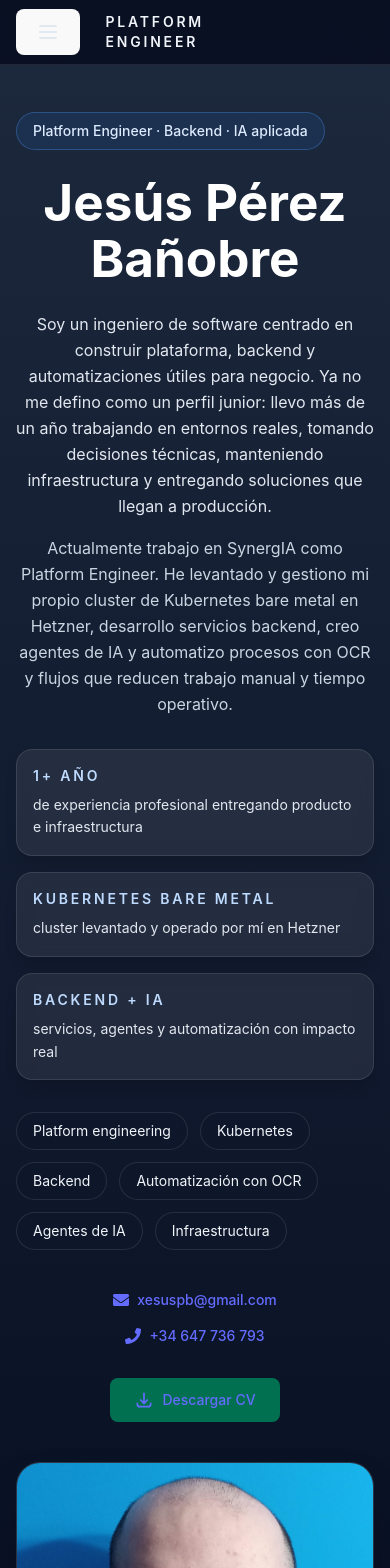
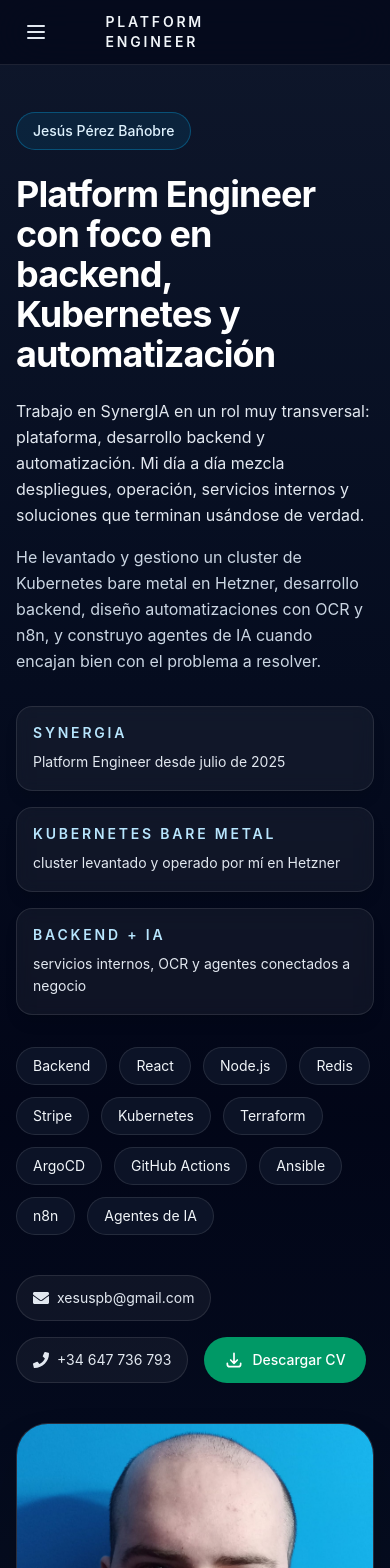
Before and after one commit to KetaLoca/Portfolio-jesuspb, a React (Vite) app: page / in a window 390 px wide. Shown: the top 1568 px of the page. Built offline with nearby package versions, Linux system fonts and the light colour scheme.

Commit message:
Mejora general y en maquetado y portfolio en general

```diff
--- a/package.json
+++ b/package.json
@@ -15,7 +15,7 @@
     "react": "^18.3.1",
     "react-dom": "^18.3.1",
     "react-icons": "^5.4.0",
-    "swiper": "^11.2.1"
+    "swiper": "^12.1.3"
   },
   "devDependencies": {
     "@eslint/js": "^9.17.0",
--- a/src/App.jsx
+++ b/src/App.jsx
@@ -9,7 +9,7 @@ import Tecs from './components/Tecs.jsx'
 function App() {
 
   return (
-    <div className="relative mx-auto w-full max-w-[100vw] overflow-x-hidden bg-slate-950">
+    <div className="relative min-h-screen w-full overflow-x-clip bg-slate-950 text-white">
       <Header />
       <About />
       <Experience />
--- a/src/components/About.jsx
+++ b/src/components/About.jsx
@@ -8,8 +8,8 @@ const About = () => {
 
   const highlights = [
     {
-      value: "1+ año",
-      label: "de experiencia profesional entregando producto e infraestructura",
+      value: "SynergIA",
+      label: "Platform Engineer desde julio de 2025",
     },
     {
       value: "Kubernetes bare metal",
@@ -17,51 +17,55 @@ const About = () => {
     },
     {
       value: "Backend + IA",
-      label: "servicios, agentes y automatización con impacto real",
+      label: "servicios internos, OCR y agentes conectados a negocio",
     },
   ];
 
   const focusAreas = [
-    "Platform engineering",
+    "Backend",
+    "React",
+    "Node.js",
+    "Redis",
+    "Stripe",
     "Kubernetes",
-    "Backend",
-    "Automatización con OCR",
+    "Terraform",
+    "ArgoCD",
+    "GitHub Actions",
+    "Ansible",
+    "n8n",
     "Agentes de IA",
-    "Infraestructura",
   ];
 
   const currentWork = [
-    "Opero infraestructura y despliegues sobre Kubernetes con ownership real de la plataforma.",
-    "Desarrollo backend y herramientas internas para acelerar procesos y entregas.",
-    "Diseño automatizaciones con OCR, workflows y agentes de IA conectados a necesidades de negocio.",
+    "Plataforma, despliegues y operación diaria sobre Kubernetes.",
+    "Desarrollo backend y herramientas internas para producto y equipo.",
+    "Automatización de procesos con OCR, n8n y agentes de IA.",
   ];
 
   return (
     <section
       id="sobre-mi"
-      className="relative left-1/2 right-1/2 w-full -translate-x-1/2 bg-gradient-to-b from-slate-800 via-slate-900 to-slate-950 px-4 pb-16 pt-28 sm:px-6 md:pb-20 lg:px-8"
+      className="w-full overflow-hidden bg-gradient-to-b from-slate-900 via-slate-950 to-slate-900 pb-16 pt-28 md:pb-20 lg:pt-32"
     >
-      <div className="mx-auto grid w-full max-w-6xl items-start gap-10 lg:grid-cols-[1.35fr_0.85fr]">
-        <div>
-          <span className="inline-flex rounded-full border border-blue-400/30 bg-blue-500/10 px-4 py-2 text-sm font-medium text-blue-100">
-            Platform Engineer · Backend · IA aplicada
+      <div className="mx-auto grid w-full max-w-[1360px] gap-10 px-4 sm:px-6 md:px-8 lg:grid-cols-[minmax(0,1fr)_minmax(320px,380px)] lg:items-center lg:px-8">
+        <div className="min-w-0">
+          <span className="inline-flex rounded-full border border-sky-400/30 bg-sky-500/10 px-4 py-2 text-sm font-medium text-sky-100">
+            Jesús Pérez Bañobre
           </span>
 
-          <div className="mt-6 text-center lg:text-left">
-            <h1 className="text-4xl font-bold text-white md:text-5xl lg:text-6xl">
-              Jesús Pérez Bañobre
+          <div className="mt-6 text-left">
+            <h1 className="max-w-4xl text-4xl font-bold tracking-tight text-white md:text-5xl lg:text-6xl">
+              Platform Engineer con foco en backend, Kubernetes y automatización
             </h1>
             <p className="mt-6 text-base leading-relaxed text-slate-200 md:text-lg">
-              Soy un ingeniero de software centrado en construir plataforma, backend y
-              automatizaciones útiles para negocio. Ya no me defino como un perfil junior:
-              llevo más de un año trabajando en entornos reales, tomando decisiones técnicas,
-              manteniendo infraestructura y entregando soluciones que llegan a producción.
+              Trabajo en SynergIA en un rol muy transversal: plataforma, desarrollo backend y
+              automatización. Mi día a día mezcla despliegues, operación, servicios internos y
+              soluciones que terminan usándose de verdad.
             </p>
             <p className="mt-4 text-base leading-relaxed text-slate-300 md:text-lg">
-              Actualmente trabajo en SynergIA como Platform Engineer. He levantado y gestiono
-              mi propio cluster de Kubernetes bare metal en Hetzner, desarrollo servicios
-              backend, creo agentes de IA y automatizo procesos con OCR y flujos que reducen
-              trabajo manual y tiempo operativo.
+              He levantado y gestiono un cluster de Kubernetes bare metal en Hetzner, desarrollo
+              backend, diseño automatizaciones con OCR y n8n, y construyo agentes de IA cuando
+              encajan bien con el problema a resolver.
             </p>
           </div>
 
@@ -69,9 +73,9 @@ const About = () => {
             {highlights.map((highlight) => (
               <div
                 key={highlight.value}
-                className="rounded-2xl border border-white/10 bg-white/8 p-4 text-left shadow-lg shadow-black/10 backdrop-blur"
+                className="rounded-2xl border border-white/10 bg-white/5 p-4 text-left shadow-lg shadow-black/10 backdrop-blur"
               >
-                <p className="text-sm font-semibold uppercase tracking-[0.2em] text-blue-200">
+                <p className="text-sm font-semibold uppercase tracking-[0.2em] text-sky-200">
                   {highlight.value}
                 </p>
                 <p className="mt-2 text-sm leading-relaxed text-slate-200">
@@ -85,38 +89,32 @@ const About = () => {
             {focusAreas.map((area) => (
               <span
                 key={area}
-                className="rounded-full border border-white/10 bg-slate-900/70 px-4 py-2 text-sm text-slate-100"
+                className="rounded-full border border-white/10 bg-slate-900/80 px-4 py-2 text-sm text-slate-100"
               >
                 {area}
               </span>
             ))}
           </div>
 
-          <div className="mb-8 mt-10 flex flex-col items-center gap-4 sm:flex-row sm:justify-start sm:gap-8 md:mb-12">
+          <div className="mt-10 flex flex-wrap gap-4">
             <a
               href="mailto:xesuspb@gmail.com"
-              className="flex items-center text-sm text-slate-200 transition-colors hover:text-blue-300 sm:text-base"
+              className="inline-flex items-center rounded-full border border-white/10 bg-white/5 px-4 py-3 text-sm text-slate-200 transition-colors hover:border-sky-400/40 hover:text-sky-200 sm:text-base"
             >
               <FaEnvelope className="mr-2 h-4 w-4" />
               xesuspb@gmail.com
             </a>
-
-            <div className="hidden h-6 w-px bg-white/20 sm:block" />
-
             <a
               href="tel:+34647736793"
-              className="flex items-center text-sm text-slate-200 transition-colors hover:text-blue-300 sm:text-base"
+              className="inline-flex items-center rounded-full border border-white/10 bg-white/5 px-4 py-3 text-sm text-slate-200 transition-colors hover:border-sky-400/40 hover:text-sky-200 sm:text-base"
             >
               <FaPhone className="mr-2 h-4 w-4" />
               +34 647 736 793
             </a>
-          </div>
-
-          <div className="text-center lg:text-left">
             <a
               href="/curriculum.pdf"
               download="JesusPerezBanobre_CV.pdf"
-              className="inline-flex items-center rounded-lg bg-emerald-700/90 px-6 py-3 text-sm font-medium text-white transition-colors duration-200 hover:bg-emerald-800 sm:text-base"
+              className="inline-flex items-center rounded-full bg-emerald-600 px-5 py-3 text-sm font-medium text-white transition-colors duration-200 hover:bg-emerald-500 sm:text-base"
             >
               <svg
                 className="w-5 h-5 mr-2"
@@ -136,17 +134,18 @@ const About = () => {
           </div>
         </div>
 
-        <div className="space-y-6 lg:pt-8">
-          <div className="overflow-hidden rounded-3xl border border-white/10 bg-white/5 shadow-2xl shadow-black/30">
+        <div className="min-w-0 grid gap-4 lg:gap-5">
+          <div className="overflow-hidden rounded-[2rem] border border-white/10 bg-white/5 shadow-2xl shadow-black/30">
             <img
               src="/Foto.jpg"
               alt="Jesús Pérez Bañobre"
-              className="h-full w-full object-cover"
+              className="aspect-[4/5] w-full object-cover"
             />
           </div>
 
-          <div className="rounded-3xl border border-white/10 bg-white/8 p-6 shadow-xl shadow-black/20 backdrop-blur">
-            <p className="text-xs font-semibold uppercase tracking-[0.3em] text-blue-200">
+          <div className="grid gap-4 sm:grid-cols-3 lg:grid-cols-1">
+            <div className="rounded-3xl border border-white/10 bg-white/5 p-6 shadow-xl shadow-black/20 backdrop-blur sm:col-span-3 lg:col-span-1">
+              <p className="text-xs font-semibold uppercase tracking-[0.3em] text-sky-200">
                 Ahora mismo
               </p>
 
@@ -159,9 +158,10 @@ const About = () => {
                 ))}
               </ul>
 
-            <p className="mt-5 text-sm text-blue-100/80">
+              <p className="mt-5 text-sm text-sky-100/80">
                 Perfil actualizado en {lastUpdated}.
               </p>
+            </div>
           </div>
         </div>
       </div>
--- a/src/components/Formation.jsx
+++ b/src/components/Formation.jsx
@@ -29,8 +29,8 @@ const Formation = () => {
   ];
 
   return (
-    <section id="formacion" className="w-full bg-gradient-to-b from-blue-300/50 to-gray-500 px-4 py-10 sm:px-6 md:px-8">
-      <div className="max-w-6xl mx-auto">
+    <section id="formacion" className="w-full bg-gradient-to-b from-blue-300/50 to-gray-500 py-10">
+      <div className="mx-auto max-w-[1360px] px-4 sm:px-6 md:px-8">
         <motion.h2
           initial={{ opacity: 0, y: 20 }}
           whileInView={{ opacity: 1, y: 0 }}
--- a/src/components/Header.jsx
+++ b/src/components/Header.jsx
@@ -32,7 +32,7 @@ const Header = () => {
 
     return (
         <header ref={headerRef} className="fixed left-0 top-0 z-50 w-full border-b border-white/10 bg-slate-950/70 backdrop-blur-xl">
-            <nav className="max-w-6xl mx-auto px-4 sm:px-6 lg:px-8">
+            <nav className="max-w-[1360px] mx-auto px-4 sm:px-6 lg:px-8">
                 <div className="flex items-center h-16 relative">
                     <button
                         onClick={() => setIsMenuOpen(!isMenuOpen)}
--- a/src/components/Projects.jsx
+++ b/src/components/Projects.jsx
@@ -64,8 +64,8 @@ const Projects = () => {
     };
 
     return (
-        <section id='proyectos' className="w-full overflow-hidden bg-gradient-to-b from-blue-300/50 to-gray-500 px-4 py-16 sm:px-6 md:px-8">
-            <div className="mx-auto max-w-6xl">
+        <section id='proyectos' className="w-full overflow-hidden bg-gradient-to-b from-blue-300/50 to-gray-500 py-16">
+            <div className="mx-auto max-w-[1360px] px-4 sm:px-6 md:px-8">
                 <div className="max-w-3xl">
                     <p className="text-sm font-semibold uppercase tracking-[0.3em] text-slate-700">
                         Proyectos
--- a/src/components/Tecs.jsx
+++ b/src/components/Tecs.jsx
@@ -1,58 +1,60 @@
 import { FaDocker, FaGitAlt, FaGithub, FaNode, FaReact } from "react-icons/fa";
 import {
   SiArgo,
+  SiAnsible,
   SiExpress,
+  SiGithubactions,
   SiJavascript,
   SiKubernetes,
   SiN8N,
   SiPostgresql,
+  SiRedis,
+  SiStripe,
   SiTerraform,
 } from "react-icons/si";
 
 const Tecs = () => {
   const technologyGroups = [
     {
+      title: "Desarrollo",
+      description:
+        "Las tecnologías con las que construyo producto, backend, integraciones y automatizaciones.",
+      accent: "from-emerald-500/15 to-cyan-500/10",
+      technologies: [
+        { name: "Node.js", icon: <FaNode />, color: "#339933" },
+        { name: "ExpressJS", icon: <SiExpress />, color: "#FFFFFF" },
+        { name: "PostgreSQL", icon: <SiPostgresql />, color: "#336791" },
+        { name: "Redis", icon: <SiRedis />, color: "#DC382D" },
+        { name: "Stripe", icon: <SiStripe />, color: "#635BFF" },
+        { name: "JavaScript", icon: <SiJavascript />, color: "#F7DF1E" },
+        { name: "React", icon: <FaReact />, color: "#61DAFB" },
+        { name: "n8n", icon: <SiN8N />, color: "#EA4B71" },
+      ],
+    },
+    {
       title: "Platform & Cloud",
-      description: "Contenedores, IaC, GitOps y herramientas base de plataforma.",
+      description:
+        "La capa con la que despliego, opero infraestructura y mantengo el flujo de entrega.",
+      accent: "from-blue-500/15 to-violet-500/10",
       technologies: [
         { name: "Docker", icon: <FaDocker />, color: "#2496ED" },
         { name: "Kubernetes", icon: <SiKubernetes />, color: "#326CE5" },
         { name: "Terraform", icon: <SiTerraform />, color: "#7B42BC" },
         { name: "ArgoCD", icon: <SiArgo />, color: "#EF7B4D" },
+        { name: "GitHub Actions", icon: <SiGithubactions />, color: "#2088FF" },
+        { name: "Ansible", icon: <SiAnsible />, color: "#EE0000" },
         { name: "Git", icon: <FaGitAlt />, color: "#F05032" },
         { name: "GitHub", icon: <FaGithub />, color: "#181717" },
       ],
-    },
-    {
-      title: "Backend",
-      description: "APIs, lógica de negocio y persistencia de datos.",
-      technologies: [
-        { name: "Node.js", icon: <FaNode />, color: "#339933" },
-        { name: "ExpressJS", icon: <SiExpress />, color: "#FFFFFF" },
-        { name: "PostgreSQL", icon: <SiPostgresql />, color: "#336791" },
-      ],
-    },
-    {
-      title: "Frontend",
-      description: "Interfaces web cuidadas para producto y herramientas internas.",
-      technologies: [
-        { name: "JavaScript", icon: <SiJavascript />, color: "#F7DF1E" },
-        { name: "React", icon: <FaReact />, color: "#61DAFB" },
-      ],
-    },
-    {
-      title: "Automatización",
-      description: "Orquestación de procesos, integraciones y workflows operativos.",
-      technologies: [{ name: "n8n", icon: <SiN8N />, color: "#EA4B71" }],
     },
   ];
 
   return (
     <section
       id="tecnologias"
-      className="w-full bg-gradient-to-b from-slate-800 to-slate-900 px-4 py-16 sm:px-6 md:px-8"
+      className="w-full bg-gradient-to-b from-slate-800 to-slate-900 py-16"
     >
-      <div className="mx-auto max-w-6xl">
+      <div className="mx-auto max-w-[1360px] px-4 sm:px-6 md:px-8">
         <div className="mb-10 max-w-3xl">
           <p className="text-sm font-semibold uppercase tracking-[0.3em] text-blue-300">
             Stack actual
@@ -66,29 +68,29 @@ const Tecs = () => {
           </p>
         </div>
 
-        <div className="grid gap-6 md:grid-cols-2">
+        <div className="grid gap-6 xl:grid-cols-2">
           {technologyGroups.map((group) => (
             <article
               key={group.title}
-              className="rounded-3xl border border-white/10 bg-white/5 p-6 shadow-xl shadow-black/10 backdrop-blur"
+              className={`rounded-3xl border border-white/10 bg-gradient-to-br ${group.accent} p-6 shadow-xl shadow-black/10 backdrop-blur md:p-8`}
             >
-              <div className="flex items-start justify-between gap-4">
+              <div className="flex flex-col gap-4 sm:flex-row sm:items-start sm:justify-between">
                 <div>
-                  <h3 className="text-xl font-semibold text-white">{group.title}</h3>
-                  <p className="mt-2 text-sm leading-relaxed text-slate-300 md:text-base">
+                  <h3 className="text-2xl font-semibold text-white">{group.title}</h3>
+                  <p className="mt-2 max-w-xl text-sm leading-relaxed text-slate-300 md:text-base">
                     {group.description}
                   </p>
                 </div>
-                <span className="rounded-full border border-blue-400/20 bg-blue-500/10 px-3 py-1 text-xs font-medium uppercase tracking-[0.2em] text-blue-200">
-                  {group.technologies.length} herramientas
+                <span className="rounded-full border border-white/10 bg-slate-950/50 px-3 py-1 text-xs font-medium uppercase tracking-[0.2em] text-slate-200">
+                  {group.technologies.length} tecnologías
                 </span>
               </div>
 
-              <div className="mt-6 flex flex-wrap gap-3">
+              <div className="mt-8 grid gap-3 sm:grid-cols-2">
                 {group.technologies.map((tech) => (
                   <div
                     key={`${group.title}-${tech.name}`}
-                    className="flex items-center gap-3 rounded-2xl border border-white/10 bg-slate-950/50 px-4 py-3"
+                    className="min-w-0 flex items-center gap-3 rounded-2xl border border-white/10 bg-slate-950/55 px-4 py-4"
                   >
                     <span
                       className="text-2xl"
@@ -98,7 +100,7 @@ const Tecs = () => {
                     >
                       {tech.icon}
                     </span>
-                    <span className="text-sm font-medium text-white md:text-base">
+                    <span className="min-w-0 text-sm font-medium text-white md:text-base">
                       {tech.name}
                     </span>
                   </div>
--- a/src/index.css
+++ b/src/index.css
@@ -4,82 +4,59 @@
   font-family: Inter, system-ui, Avenir, Helvetica, Arial, sans-serif;
   line-height: 1.5;
   font-weight: 400;
-
-  color-scheme: light dark;
-  color: rgba(255, 255, 255, 0.87);
-  background-color: #242424;
-
   font-synthesis: none;
   text-rendering: optimizeLegibility;
   -webkit-font-smoothing: antialiased;
   -moz-osx-font-smoothing: grayscale;
 }
 
-html {
-  overflow-x: hidden;
+html,
+body,
+#root {
   width: 100%;
+  max-width: 100%;
+  min-height: 100%;
 }
 
-body {
-  position: relative;
-  overflow-x: hidden;
+html {
   width: 100%;
-  min-height: 100vh;
-  display: flex;
-  flex-direction: column;
-  align-items: center;
-}
-
-a {
-  font-weight: 500;
-  color: #646cff;
-  text-decoration: inherit;
-}
-a:hover {
-  color: #535bf2;
+  overflow-x: clip;
+  scroll-behavior: smooth;
 }
 
 body {
   margin: 0;
-  display: flex;
-  place-items: center;
   min-width: 320px;
+  width: 100vw;
   min-height: 100vh;
+  overflow-x: clip;
+  background: #020617;
+  color: #f8fafc;
 }
 
-h1 {
-  font-size: 3.2em;
-  line-height: 1.1;
+#root {
+  width: 100vw;
+  min-height: 100vh;
+  overflow-x: clip;
+  background: #020617;
+}
+
+a {
+  text-decoration: inherit;
+}
+
+*,
+*::before,
+*::after {
+  box-sizing: border-box;
+}
+
+img {
+  display: block;
+  max-width: 100%;
 }
 
 button {
-  border-radius: 8px;
-  border: 1px solid transparent;
-  padding: 0.6em 1.2em;
-  font-size: 1em;
-  font-weight: 500;
   font-family: inherit;
-  background-color: #1a1a1a;
   cursor: pointer;
-  transition: border-color 0.25s;
 }
-button:hover {
-  border-color: #646cff;
-}
-button:focus,
-button:focus-visible {
-  outline: 4px auto -webkit-focus-ring-color;
-}
-
-@media (prefers-color-scheme: light) {
-  :root {
-    color: #213547;
-    background-color: #ffffff;
-  }
-  a:hover {
-    color: #747bff;
-  }
-  button {
-    background-color: #f9f9f9;
-  }
-}
```
Also changed, not shown: src/components/Experience.jsx (+19 -19 lines), 2 other files (tests, documents, lock files or other folders). Lines whose indentation alone changed are shown as unchanged.
